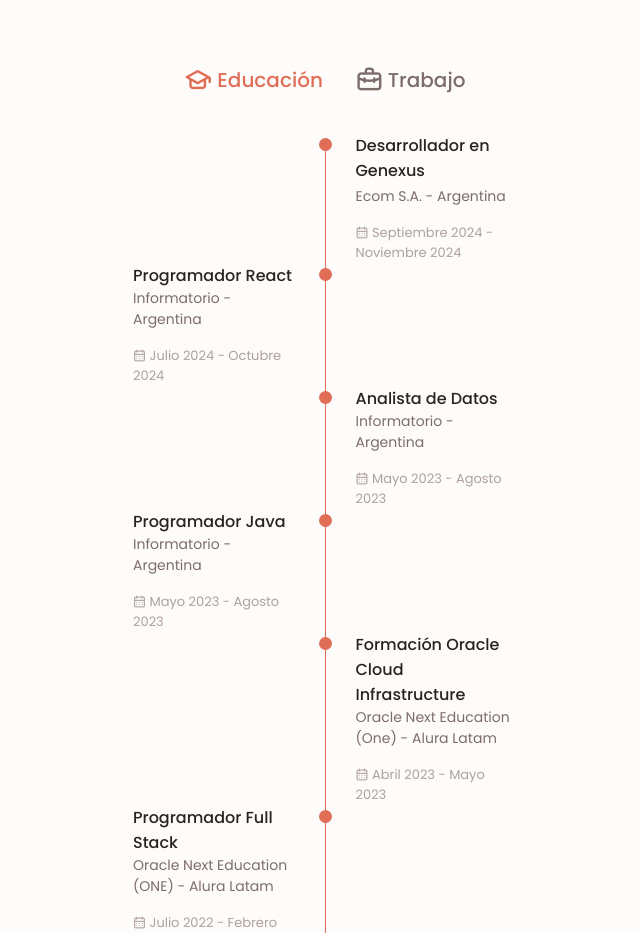
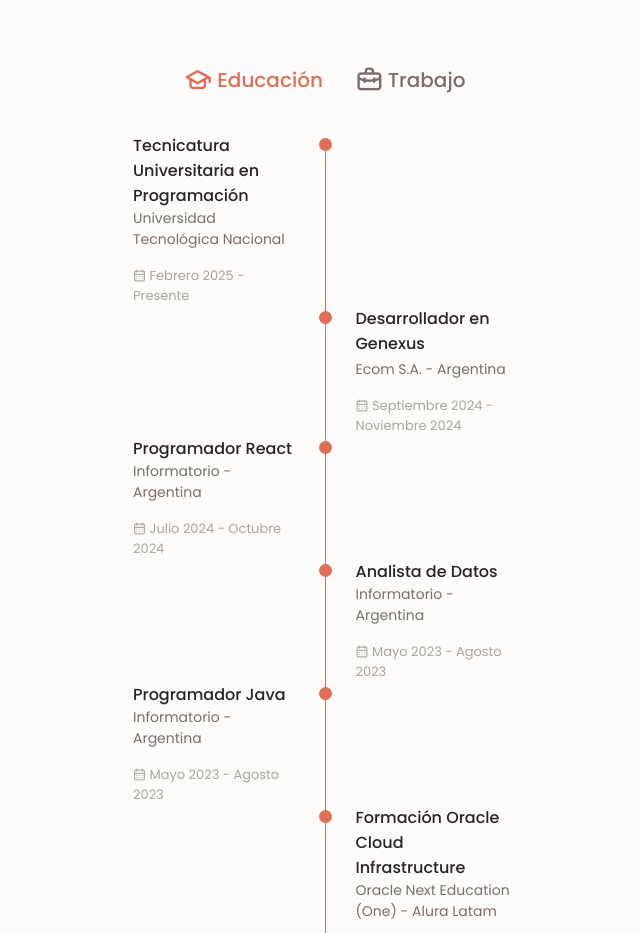
Before and after one commit to pabloandramirez/pabloandramirez.github.io, a plain HTML site: page index.html in a window 1280 px wide. Shown: the part 2260-3193 px from the top of the page, without its empty margins (315-955 px from the left). Drawn offline with nearby package versions, Linux system fonts and the light colour scheme.

Commit message:
se agrega educacion

```diff
--- a/index.html
+++ b/index.html
@@ -428,6 +428,25 @@
                     <div class="qualification__sections">
                         <!--==================== QUALIFICATION CONTENT 1 ====================-->
                         <div class="qualification__content qualification__active" data-content id="education">
+
+                            <!--==================== QUALIFICATION 0 ====================-->
+                            <div class="qualification__data">
+
+                                <div>
+                                    <h3 class="qualification__title">Tecnicatura Universitaria en Programación</h3>
+                                    <span class="qualification__subtitle">Universidad Tecnológica Nacional</span>
+                                    <div class="qualification__calendar">
+                                        <i class="uil uil-calendar-alt"></i>
+                                        Febrero 2025 - Presente
+                                    </div>
+                                </div>
+
+                                <div>
+                                    <span class="qualification__rounder"></span>
+                                    <span class="qualification__line"></span>
+                                </div>
+
+                            </div>
 
                             <!--==================== QUALIFICATION 0 ====================-->
                             <div class="qualification__data">
```
